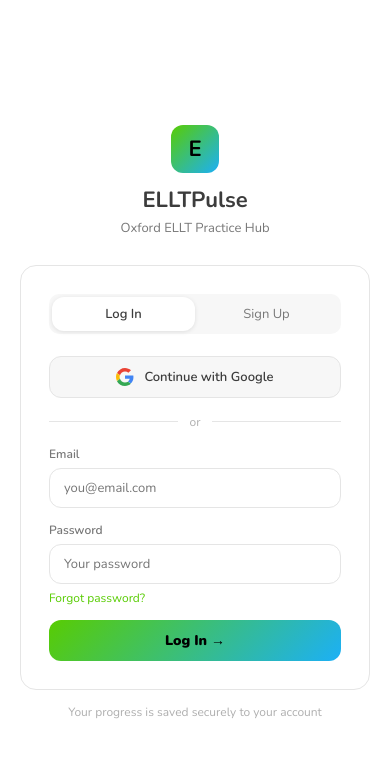
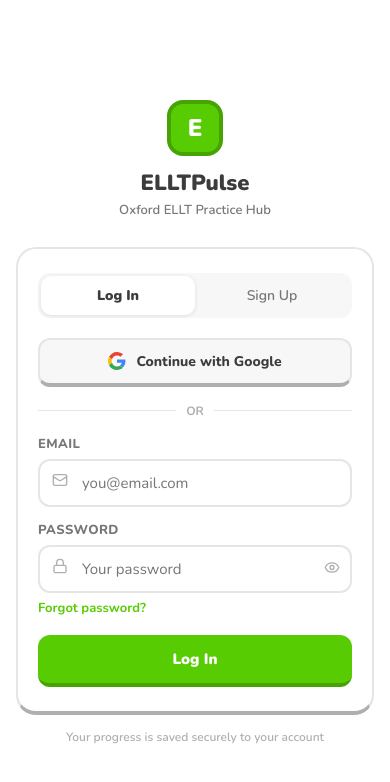
Before and after one commit to Peaceable0909/ellt-practice-hub, a React (Vite) app: page / in a window 390 px wide. Shown: the top 782 px of the page. Built offline with nearby package versions, Linux system fonts and the light colour scheme; no server answers.

Commit message:
Mobile-first redesign + Lucide icons: src/components/Auth.jsx

```diff
--- a/src/components/Auth.jsx
+++ b/src/components/Auth.jsx
@@ -1,100 +1,56 @@
-import { useState, useEffect } from 'react'
+import { useState } from 'react'
+import { Mail, Lock, User, Eye, EyeOff, Chrome } from 'lucide-react'
 import { signIn, signUp, signInWithGoogle, sendPasswordReset, updatePassword } from '../lib/supabase'
 
-// Input field component
-function Field({ label, type, placeholder, value, onChange, children }) {
+function Field({ label, type, placeholder, value, onChange, icon: Icon, action }) {
+  const [show, setShow] = useState(false)
+  const isPassword = type === 'password'
   return (
     <div style={{ marginBottom: 14 }}>
-      <label style={{ fontSize: 12, fontWeight: 600, color: 'var(--textM)', display: 'block', marginBottom: 6 }}>
+      <label style={{ fontSize: 13, fontWeight: 800, color: 'var(--textM)', display: 'block', marginBottom: 6, textTransform: 'uppercase', letterSpacing: '0.4px' }}>
         {label}
       </label>
+      <div style={{ position: 'relative' }}>
+        {Icon && (
+          <div style={{ position: 'absolute', left: 14, top: '50%', transform: 'translateY(-50%)', color: 'var(--textD)', pointerEvents: 'none' }}>
+            <Icon size={16} />
+          </div>
+        )}
         <input
-        type={type}
+          type={isPassword && show ? 'text' : type}
           placeholder={placeholder}
           value={value}
           onChange={onChange}
           required
-        style={{
-          width: '100%', padding: '10px 14px', borderRadius: 12,
-          border: '1px solid var(--border)', background: 'var(--bg)',
-          color: 'var(--text)', fontSize: 13, fontFamily: 'inherit',
-          outline: 'none', boxSizing: 'border-box', transition: 'border .2s',
-        }}
-        onFocus={e => e.target.style.borderColor = 'var(--teal)'}
-        onBlur={e => e.target.style.borderColor = 'var(--border)'}
+          style={{ paddingLeft: Icon ? 42 : 14, paddingRight: isPassword ? 44 : 14, fontSize: 15 }}
         />
-      {children}
+        {isPassword && (
+          <button type="button" onClick={() => setShow(s => !s)}
+            style={{ position: 'absolute', right: 12, top: '50%', transform: 'translateY(-50%)', background: 'none', border: 'none', cursor: 'pointer', color: 'var(--textD)' }}>
+            {show ? <EyeOff size={16} /> : <Eye size={16} />}
+          </button>
+        )}
+      </div>
+      {action && (
+        <button type="button" onClick={action.fn}
+          style={{ display: 'block', marginTop: 6, background: 'none', border: 'none', color: 'var(--green)', fontSize: 13, cursor: 'pointer', fontFamily: 'Nunito, sans-serif', padding: 0, fontWeight: 700 }}>
+          {action.label}
+        </button>
+      )}
     </div>
   )
 }
 
-// Google button
-function GoogleBtn({ onClick, loading }) {
-  return (
-    <button
-      type="button"
-      onClick={onClick}
-      disabled={loading}
-      style={{
-        width: '100%', padding: '11px 0', borderRadius: 12,
-        border: '1px solid var(--border)', background: 'var(--bg3)',
-        color: 'var(--text)', fontWeight: 600, fontSize: 13,
-        cursor: loading ? 'not-allowed' : 'pointer', fontFamily: 'inherit',
-        display: 'flex', alignItems: 'center', justifyContent: 'center', gap: 10,
-        transition: 'all .2s', opacity: loading ? 0.6 : 1,
-      }}
-    >
-      {/* Google logo SVG */}
-      <svg width="18" height="18" viewBox="0 0 48 48">
-        <path fill="#EA4335" d="M24 9.5c3.5 0 6.6 1.2 9.1 3.2l6.8-6.8C35.8 2.5 30.3 0 24 0 14.7 0 6.7 5.4 2.7 13.3l7.9 6.1C12.5 13.2 17.8 9.5 24 9.5z"/>
-        <path fill="#4285F4" d="M46.5 24.5c0-1.6-.1-3.1-.4-4.5H24v8.5h12.7c-.6 3-2.3 5.5-4.8 7.2l7.5 5.8c4.4-4 7.1-10 7.1-17z"/>
-        <path fill="#FBBC05" d="M10.6 28.6A14.8 14.8 0 0 1 9.5 24c0-1.6.3-3.2.8-4.6L2.4 13.3A24 24 0 0 0 0 24c0 3.8.9 7.4 2.5 10.6l8.1-6z"/>
-        <path fill="#34A853" d="M24 48c6.3 0 11.7-2.1 15.6-5.7l-7.5-5.8c-2.1 1.4-4.8 2.2-8.1 2.2-6.2 0-11.5-4.2-13.4-9.8l-8 6.1C6.6 42.5 14.7 48 24 48z"/>
-      </svg>
-      Continue with Google
-    </button>
-  )
-}
-
-// Divider
-function Divider() {
-  return (
-    <div style={{ display: 'flex', alignItems: 'center', gap: 12, margin: '16px 0' }}>
-      <div style={{ flex: 1, height: '1px', background: 'var(--border)' }}/>
-      <span style={{ fontSize: 12, color: 'var(--textD)' }}>or</span>
-      <div style={{ flex: 1, height: '1px', background: 'var(--border)' }}/>
-    </div>
-  )
-}
-
-// Error / success alert
 function Alert({ msg, type }) {
   if (!msg) return null
-  const isError = type === 'error'
+  const isErr = type === 'error'
   return (
-    <div style={{
-      marginBottom: 14, padding: '10px 14px', borderRadius: 12, fontSize: 13, lineHeight: 1.5,
-      background: isError ? 'var(--coralBg)' : 'var(--tealBg)',
-      border: `1px solid ${isError ? 'rgba(248,113,113,0.3)' : 'var(--tealBr)'}`,
-      color: isError ? 'var(--coral)' : 'var(--teal)',
-    }}>
+    <div style={{ marginBottom: 14, padding: '12px 14px', borderRadius: 12, fontSize: 13, lineHeight: 1.5, fontWeight: 600,
+      background: isErr ? 'var(--coralBg)' : 'var(--greenBg)',
+      border: `2px solid ${isErr ? 'var(--coral)' : 'var(--green)'}44`,
+      color: isErr ? 'var(--coral)' : 'var(--green)' }}>
       {msg}
     </div>
-  )
-}
-
-// Submit button
-function SubmitBtn({ loading, label }) {
-  return (
-    <button type="submit" disabled={loading} style={{
-      width: '100%', padding: '11px 0', borderRadius: 12, border: 'none',
-      background: loading ? 'var(--border)' : 'linear-gradient(135deg, var(--teal), var(--blue))',
-      color: loading ? 'var(--textM)' : '#000',
-      fontWeight: 900, fontSize: 14, cursor: loading ? 'not-allowed' : 'pointer',
-      fontFamily: 'inherit', transition: 'all .2s',
-    }}>
-      {loading ? 'Please wait…' : label}
-    </button>
   )
 }
 
@@ -110,42 +66,29 @@
   const [error, setError] = useState('')
   const [message, setMessage] = useState('')
 
-  // If parent tells us it's a recovery session, switch to reset mode
-  useEffect(() => {
-    if (isPasswordRecovery) setMode('reset')
-  }, [isPasswordRecovery])
-
   const clear = () => { setError(''); setMessage('') }
 
   const handleGoogle = async () => {
-    clear()
-    setGLoading(true)
+    clear(); setGLoading(true)
     const { error: err } = await signInWithGoogle()
     if (err) { setError(err.message); setGLoading(false) }
-    // On success, page redirects to Google — no need to stop loading
   }
 
   const handleSubmit = async (e) => {
-    e.preventDefault()
-    clear()
-    setLoading(true)
-
+    e.preventDefault(); clear(); setLoading(true)
     if (mode === 'login') {
       const { error: err } = await signIn(email, password)
       if (err) setError(err.message)
-
     } else if (mode === 'signup') {
       if (!fullName.trim()) { setError('Please enter your full name.'); setLoading(false); return }
       if (password.length < 6) { setError('Password must be at least 6 characters.'); setLoading(false); return }
       const { error: err } = await signUp(email, password, fullName)
       if (err) setError(err.message)
       else setMessage('Account created! Check your email to confirm, then log in.')
-
     } else if (mode === 'forgot') {
       const { error: err } = await sendPasswordReset(email)
       if (err) setError(err.message)
-      else setMessage('Password reset link sent! Check your email inbox.')
-
+      else setMessage('Reset link sent — check your inbox.')
     } else if (mode === 'reset') {
       if (newPassword.length < 6) { setError('Password must be at least 6 characters.'); setLoading(false); return }
       if (newPassword !== confirmPassword) { setError('Passwords do not match.'); setLoading(false); return }
@@ -153,149 +96,102 @@
       if (err) setError(err.message)
       else setMessage('Password updated! You are now logged in.')
     }
-
     setLoading(false)
   }
 
   return (
-    <div style={{
-      minHeight: '100vh', display: 'flex', alignItems: 'center',
-      justifyContent: 'center', padding: 20, background: 'var(--bg)',
-    }}>
-      <div style={{ width: '100%', maxWidth: 420 }}>
+    <div style={{ minHeight: '100vh', display: 'flex', alignItems: 'center', justifyContent: 'center', padding: '20px 16px', background: 'var(--bg)' }}>
+      <div style={{ width: '100%', maxWidth: 400 }}>
 
         {/* Logo */}
         <div style={{ textAlign: 'center', marginBottom: 28 }}>
-          <div style={{
-            width: 48, height: 48, borderRadius: 12, margin: '0 auto 12px',
-            background: 'linear-gradient(135deg, var(--teal), var(--blue))',
-            display: 'flex', alignItems: 'center', justifyContent: 'center',
-            fontWeight: 700, fontSize: 22, color: '#000',
-          }}>E</div>
-          <div style={{ fontSize: 22, fontWeight: 700, color: 'var(--text)' }}>ELLTPulse</div>
-          <div style={{ fontSize: 13, color: 'var(--textM)', marginTop: 4 }}>Oxford ELLT Practice Hub</div>
+          <div style={{ width: 56, height: 56, borderRadius: 16, margin: '0 auto 12px', background: 'var(--green)', border: '4px solid var(--greenD)', display: 'flex', alignItems: 'center', justifyContent: 'center', fontWeight: 900, fontSize: 24, color: '#fff' }}>E</div>
+          <div style={{ fontSize: 22, fontWeight: 900, color: 'var(--text)' }}>ELLTPulse</div>
+          <div style={{ fontSize: 13, color: 'var(--textM)', fontWeight: 600, marginTop: 3 }}>Oxford ELLT Practice Hub</div>
         </div>
 
         {/* Card */}
-        <div style={{
-          background: 'var(--bg2)', border: '1px solid var(--border)',
-          borderRadius: 16, padding: 28,
-        }}>
+        <div style={{ background: 'var(--bg2)', border: '2px solid var(--border)', borderBottom: '4px solid var(--borderB)', borderRadius: 20, padding: '24px 20px' }}>
 
-          {/* ── RESET PASSWORD MODE ── */}
+          {/* Reset password */}
           {mode === 'reset' && (
             <>
-              <div style={{ fontSize: 16, fontWeight: 700, color: 'var(--text)', marginBottom: 4 }}>
-                Set a new password
-              </div>
-              <div style={{ fontSize: 13, color: 'var(--textM)', marginBottom: 20 }}>
-                Choose a strong password for your account.
-              </div>
-              <Alert msg={error} type="error"/>
-              <Alert msg={message} type="success"/>
-              {!message && (
-                <form onSubmit={handleSubmit}>
-                  <Field label="New Password" type="password" placeholder="At least 6 characters"
-                    value={newPassword} onChange={e => setNewPassword(e.target.value)}/>
-                  <Field label="Confirm Password" type="password" placeholder="Repeat your new password"
-                    value={confirmPassword} onChange={e => setConfirmPassword(e.target.value)}/>
-                  <SubmitBtn loading={loading} label="Update Password →"/>
-                </form>
-              )}
+              <div style={{ fontSize: 17, fontWeight: 900, color: 'var(--text)', marginBottom: 4 }}>Set new password</div>
+              <div style={{ fontSize: 13, color: 'var(--textM)', fontWeight: 600, marginBottom: 18 }}>Choose a strong password for your account.</div>
+              <Alert msg={error} type="error" /><Alert msg={message} type="success" />
+              {!message && <form onSubmit={handleSubmit}>
+                <Field label="New Password" type="password" placeholder="At least 6 characters" value={newPassword} onChange={e=>setNewPassword(e.target.value)} icon={Lock}/>
+                <Field label="Confirm Password" type="password" placeholder="Repeat your new password" value={confirmPassword} onChange={e=>setConfirmPassword(e.target.value)} icon={Lock}/>
+                <button type="submit" disabled={loading} style={{ width:'100%', padding:'14px', borderRadius:12, border:'none', background:loading?'var(--border)':'var(--green)', color:loading?'var(--textM)':'#fff', fontWeight:900, fontSize:15, cursor:loading?'not-allowed':'pointer', fontFamily:'Nunito, sans-serif', borderBottom:`4px solid ${loading?'var(--border)':'var(--greenD)'}` }}>
+                  {loading ? 'Saving...' : 'Update Password'}
+                </button>
+              </form>}
             </>
           )}
 
-          {/* ── FORGOT PASSWORD MODE ── */}
+          {/* Forgot password */}
           {mode === 'forgot' && (
             <>
-              <div style={{ fontSize: 16, fontWeight: 700, color: 'var(--text)', marginBottom: 4 }}>
-                Forgot your password?
-              </div>
-              <div style={{ fontSize: 13, color: 'var(--textM)', marginBottom: 20 }}>
-                Enter your email and we'll send you a reset link.
-              </div>
-              <Alert msg={error} type="error"/>
-              <Alert msg={message} type="success"/>
-              {!message && (
-                <form onSubmit={handleSubmit}>
-                  <Field label="Email" type="email" placeholder="you@email.com"
-                    value={email} onChange={e => setEmail(e.target.value)}/>
-                  <SubmitBtn loading={loading} label="Send Reset Link →"/>
-                </form>
-              )}
-              <div style={{ textAlign: 'center', marginTop: 16 }}>
-                <button type="button" onClick={() => { setMode('login'); clear() }}
-                  style={{ background: 'none', border: 'none', color: 'var(--teal)',
-                    fontSize: 13, cursor: 'pointer', fontFamily: 'inherit', fontWeight: 500 }}>
-                  ← Back to Log In
+              <div style={{ fontSize: 17, fontWeight: 900, color: 'var(--text)', marginBottom: 4 }}>Forgot password?</div>
+              <div style={{ fontSize: 13, color: 'var(--textM)', fontWeight: 600, marginBottom: 18 }}>Enter your email and we will send a reset link.</div>
+              <Alert msg={error} type="error" /><Alert msg={message} type="success" />
+              {!message && <form onSubmit={handleSubmit}>
+                <Field label="Email" type="email" placeholder="you@email.com" value={email} onChange={e=>setEmail(e.target.value)} icon={Mail}/>
+                <button type="submit" disabled={loading} style={{ width:'100%', padding:'14px', borderRadius:12, border:'none', background:loading?'var(--border)':'var(--green)', color:loading?'var(--textM)':'#fff', fontWeight:900, fontSize:15, cursor:loading?'not-allowed':'pointer', fontFamily:'Nunito, sans-serif', borderBottom:`4px solid ${loading?'var(--border)':'var(--greenD)'}` }}>
+                  {loading ? 'Sending...' : 'Send Reset Link'}
                 </button>
-              </div>
+              </form>}
+              <button type="button" onClick={()=>{setMode('login');clear()}} style={{ display:'block', textAlign:'center', width:'100%', marginTop:16, background:'none', border:'none', color:'var(--textM)', fontSize:13, cursor:'pointer', fontFamily:'Nunito, sans-serif', fontWeight:700 }}>
+                Back to Log In
+              </button>
             </>
           )}
 
-          {/* ── LOGIN / SIGNUP MODES ── */}
+          {/* Login / Signup */}
           {(mode === 'login' || mode === 'signup') && (
             <>
-              {/* Tab switcher */}
-              <div style={{ display: 'flex', marginBottom: 22, background: 'var(--bg3)', borderRadius: 10, padding: 3 }}>
-                {['login', 'signup'].map(m => (
-                  <button key={m} type="button"
-                    onClick={() => { setMode(m); clear() }}
-                    style={{
-                      flex: 1, padding: '8px 0', borderRadius: 12, border: 'none',
-                      background: mode === m ? 'var(--bg2)' : 'transparent',
-                      color: mode === m ? 'var(--text)' : 'var(--textM)',
-                      fontWeight: mode === m ? 600 : 400, fontSize: 13,
-                      cursor: 'pointer', fontFamily: 'inherit',
-                      boxShadow: mode === m ? '0 1px 4px rgba(0,0,0,0.1)' : 'none',
-                      transition: 'all .2s',
-                    }}>
+              {/* Tabs */}
+              <div style={{ display:'flex', marginBottom:20, background:'var(--bg3)', borderRadius:12, padding:3 }}>
+                {['login','signup'].map(m => (
+                  <button key={m} type="button" onClick={()=>{setMode(m);clear()}} style={{ flex:1, padding:'10px 0', borderRadius:10, border:'none', background:mode===m?'var(--bg2)':'transparent', color:mode===m?'var(--text)':'var(--textM)', fontWeight:mode===m?900:600, fontSize:14, cursor:'pointer', fontFamily:'Nunito, sans-serif', boxShadow:mode===m?'0 1px 4px rgba(0,0,0,0.1)':'none', transition:'all .2s' }}>
                     {m === 'login' ? 'Log In' : 'Sign Up'}
                   </button>
                 ))}
               </div>
 
-              {/* Google button */}
-              <GoogleBtn onClick={handleGoogle} loading={gLoading}/>
-              <Divider/>
+              {/* Google */}
+              <button type="button" onClick={handleGoogle} disabled={gLoading} style={{ width:'100%', padding:'12px', borderRadius:12, border:'2px solid var(--border)', borderBottom:'4px solid var(--borderB)', background:'var(--bg3)', color:'var(--text)', fontWeight:800, fontSize:14, cursor:gLoading?'not-allowed':'pointer', fontFamily:'Nunito, sans-serif', display:'flex', alignItems:'center', justifyContent:'center', gap:10, marginBottom:16, minHeight:48 }}>
+                <svg width="18" height="18" viewBox="0 0 48 48">
+                  <path fill="#EA4335" d="M24 9.5c3.5 0 6.6 1.2 9.1 3.2l6.8-6.8C35.8 2.5 30.3 0 24 0 14.7 0 6.7 5.4 2.7 13.3l7.9 6.1C12.5 13.2 17.8 9.5 24 9.5z"/>
+                  <path fill="#4285F4" d="M46.5 24.5c0-1.6-.1-3.1-.4-4.5H24v8.5h12.7c-.6 3-2.3 5.5-4.8 7.2l7.5 5.8c4.4-4 7.1-10 7.1-17z"/>
+                  <path fill="#FBBC05" d="M10.6 28.6A14.8 14.8 0 0 1 9.5 24c0-1.6.3-3.2.8-4.6L2.4 13.3A24 24 0 0 0 0 24c0 3.8.9 7.4 2.5 10.6l8.1-6z"/>
+                  <path fill="#34A853" d="M24 48c6.3 0 11.7-2.1 15.6-5.7l-7.5-5.8c-2.1 1.4-4.8 2.2-8.1 2.2-6.2 0-11.5-4.2-13.4-9.8l-8 6.1C6.6 42.5 14.7 48 24 48z"/>
+                </svg>
+                {gLoading ? 'Connecting...' : 'Continue with Google'}
+              </button>
 
-              <Alert msg={error} type="error"/>
-              <Alert msg={message} type="success"/>
+              <div style={{ display:'flex', alignItems:'center', gap:10, marginBottom:16 }}>
+                <div style={{ flex:1, height:'1px', background:'var(--border)' }}/>
+                <span style={{ fontSize:12, color:'var(--textD)', fontWeight:700 }}>OR</span>
+                <div style={{ flex:1, height:'1px', background:'var(--border)' }}/>
+              </div>
 
-              {!message && (
-                <form onSubmit={handleSubmit}>
-                  {mode === 'signup' && (
-                    <Field label="Full Name" type="text" placeholder="Your full name"
-                      value={fullName} onChange={e => setFullName(e.target.value)}/>
-                  )}
-                  <Field label="Email" type="email" placeholder="you@email.com"
-                    value={email} onChange={e => setEmail(e.target.value)}/>
-                  <Field
-                    label="Password"
-                    type="password"
-                    placeholder={mode === 'signup' ? 'At least 6 characters' : 'Your password'}
-                    value={password}
-                    onChange={e => setPassword(e.target.value)}
-                  >
-                    {mode === 'login' && (
-                      <button type="button"
-                        onClick={() => { setMode('forgot'); clear() }}
-                        style={{ display: 'block', marginTop: 6, background: 'none', border: 'none',
-                          color: 'var(--teal)', fontSize: 12, cursor: 'pointer',
-                          fontFamily: 'inherit', padding: 0, fontWeight: 500 }}>
-                        Forgot password?
+              <Alert msg={error} type="error" /><Alert msg={message} type="success" />
+
+              {!message && <form onSubmit={handleSubmit}>
+                {mode === 'signup' && <Field label="Full Name" type="text" placeholder="Your full name" value={fullName} onChange={e=>setFullName(e.target.value)} icon={User}/>}
+                <Field label="Email" type="email" placeholder="you@email.com" value={email} onChange={e=>setEmail(e.target.value)} icon={Mail}/>
+                <Field label="Password" type="password" placeholder={mode==='signup'?'At least 6 characters':'Your password'} value={password} onChange={e=>setPassword(e.target.value)} icon={Lock}
+                  action={mode==='login' ? { label:'Forgot password?', fn:()=>{setMode('forgot');clear()} } : null}/>
+                <button type="submit" disabled={loading} style={{ width:'100%', padding:'14px', borderRadius:12, border:'none', background:loading?'var(--border)':'var(--green)', color:loading?'var(--textM)':'#fff', fontWeight:900, fontSize:15, cursor:loading?'not-allowed':'pointer', fontFamily:'Nunito, sans-serif', borderBottom:`4px solid ${loading?'var(--border)':'var(--greenD)'}`, marginTop:4 }}>
+                  {loading ? 'Please wait...' : mode==='login' ? 'Log In' : 'Create Account'}
                 </button>
-                    )}
-                  </Field>
-                  <SubmitBtn loading={loading}
-                    label={mode === 'login' ? 'Log In →' : 'Create Account →'}/>
-                </form>
-              )}
+              </form>}
             </>
           )}
         </div>
 
-        <div style={{ textAlign: 'center', marginTop: 14, fontSize: 12, color: 'var(--textD)' }}>
+        <div style={{ textAlign:'center', marginTop:14, fontSize:12, color:'var(--textD)', fontWeight:600 }}>
           Your progress is saved securely to your account
         </div>
       </div>
```
Lines whose indentation alone changed are shown as unchanged.
